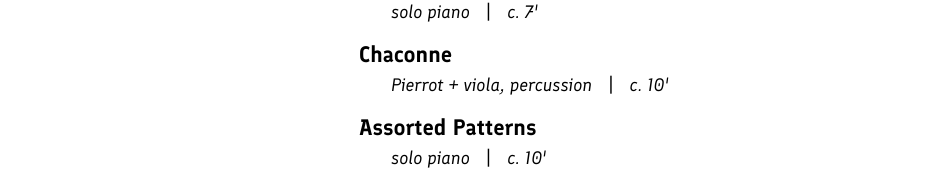
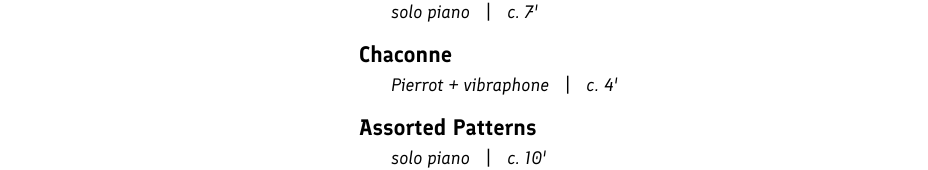
Before and after one commit to arendog/arendog.github.io, a SvelteKit app: page /works in a window 1280 px wide. Shown: the part 324-494 px from the top of the page, without its empty margins (57-985 px from the left). Built offline with nearby package versions, Linux system fonts and the light colour scheme.

Commit message:
added chaconne description

```diff
--- a/src/lib/data/works.json
+++ b/src/lib/data/works.json
@@ -87,9 +87,9 @@
 		"premiere": "2024-06-21",
 		"dedication": "",
 		"movements": [],
-		"instrumentation": "Pierrot + viola, percussion",
-		"duration": "c. 10'",
-		"descriptions": [],
+		"instrumentation": "Pierrot + vibraphone",
+		"duration": "c. 4'",
+		"descriptions": ["This piece is loosely a chaconne, in the sense of variations over a repeated harmonic progression. The harmonic material is derived from the spectra of the first five bells in the Grand Solemnel of Notre-Dame, demonstrating my continued interest in bell spectra, as well as the boundary of pitch perception and timbre. Although this piece was cut significantly shorter than planned, the variations explore attack and sustain envelopes, beginning with stacatissimo chords, and concluding with overlapping, elongated harmonies."],
 		"perusalScoreURL": "",
 		"embeddedMediaURL": "",
 		"embeddedMediaTitle": "",
--- a/src/routes/+layout.svelte
+++ b/src/routes/+layout.svelte
@@ -28,7 +28,7 @@
 	<Sidenav />
 </div>
 
-<div class="mx-6 my-4 md:ml-60 md:mr-0 md:mt-8 md:w-[42rem] lg:ml-80">
+<div class="mx-6 my-4 md:ml-64 md:mr-0 md:mt-8 md:w-[42rem] lg:ml-80">
 	<slot />
 </div>
 
```
